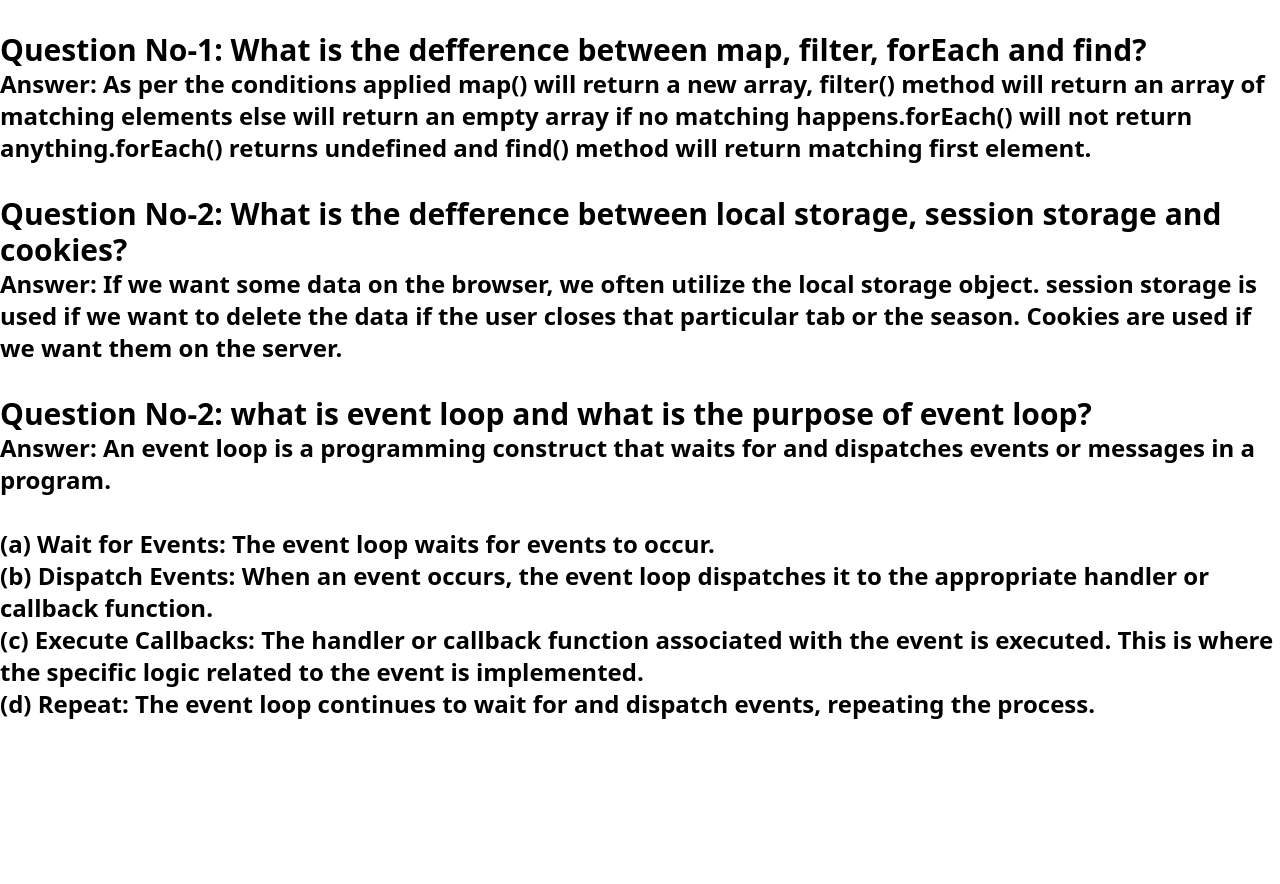
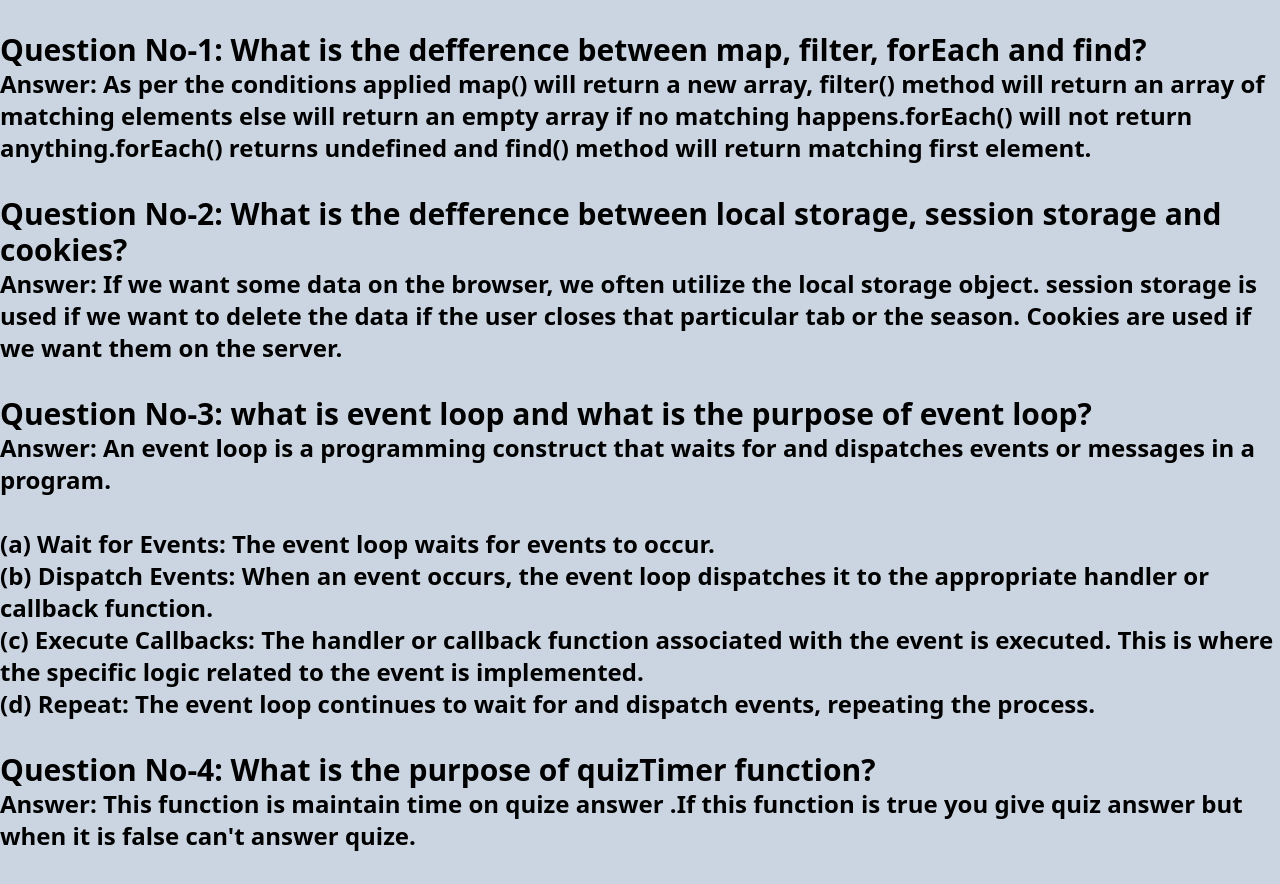
Before and after one commit to mdrubelhasan1/assignment-7, a plain HTML site: page blog.html in a window 1280 px wide. Before the commit the page ends 800 px from the top, so only its background shows below. Drawn offline with nearby package versions, Linux system fonts and the light colour scheme.

Commit message:
blog-answer

```diff
--- a/blog.html
+++ b/blog.html
@@ -6,7 +6,7 @@
     <title>Answer sheet</title>
     <script src="https://cdn.tailwindcss.com"></script>
 </head>
-<body>
+<body class="bg-slate-300">
     <section class="container mx-auto">
         <div>
             <h3 class="font-bold text-3xl mt-8">Question No-1: What is the defference between map, filter, forEach and find?</h3>
@@ -17,7 +17,7 @@
             <p class="font-semibold text-2xl">Answer: If we want some data on the browser, we often utilize the local storage object. session storage is used if we want to delete the data if the user closes that particular tab or the season. Cookies are used if we want them on the server.</p>
         </div>
         <div class="mb-8">
-            <h3 class="font-bold text-3xl mt-8">Question No-2: what is event loop and what is the purpose of event loop?</h3>
+            <h3 class="font-bold text-3xl mt-8">Question No-3: what is event loop and what is the purpose of event loop?</h3>
             <p class="font-semibold text-2xl">Answer: An event loop is a programming construct that waits for and dispatches events or messages in a program. <br> <br>
                 (a) Wait for Events: The event loop waits for events to occur. <br>
 
@@ -26,6 +26,10 @@
                 (d) Repeat: The event loop continues to wait for and dispatch events, repeating the process.
             </p>
         </div>
+        <div>
+            <h3 class="font-bold text-3xl mt-8">Question No-4: What is the purpose of quizTimer function?</h3>
+            <p class="font-semibold text-2xl mb-8">Answer: This function is maintain time on quize answer .If this function is true you give quiz answer but when it is false can't answer quize.</p>
+        </div>
     </section>
 
 </body>
```
